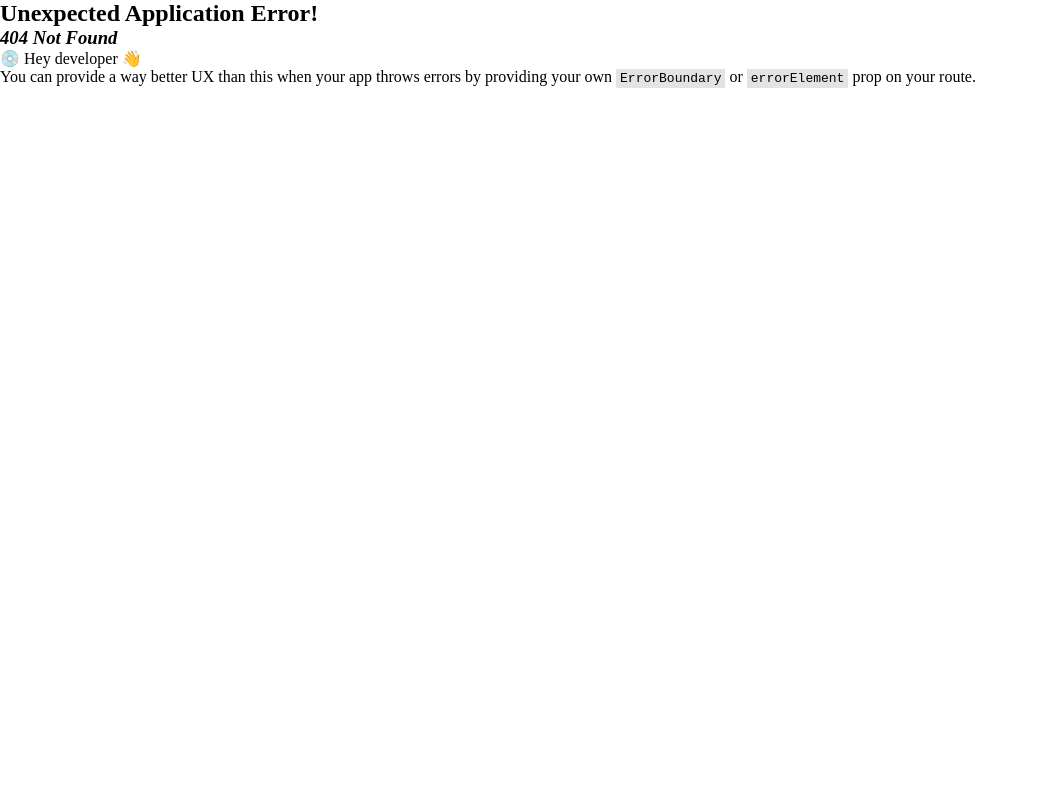
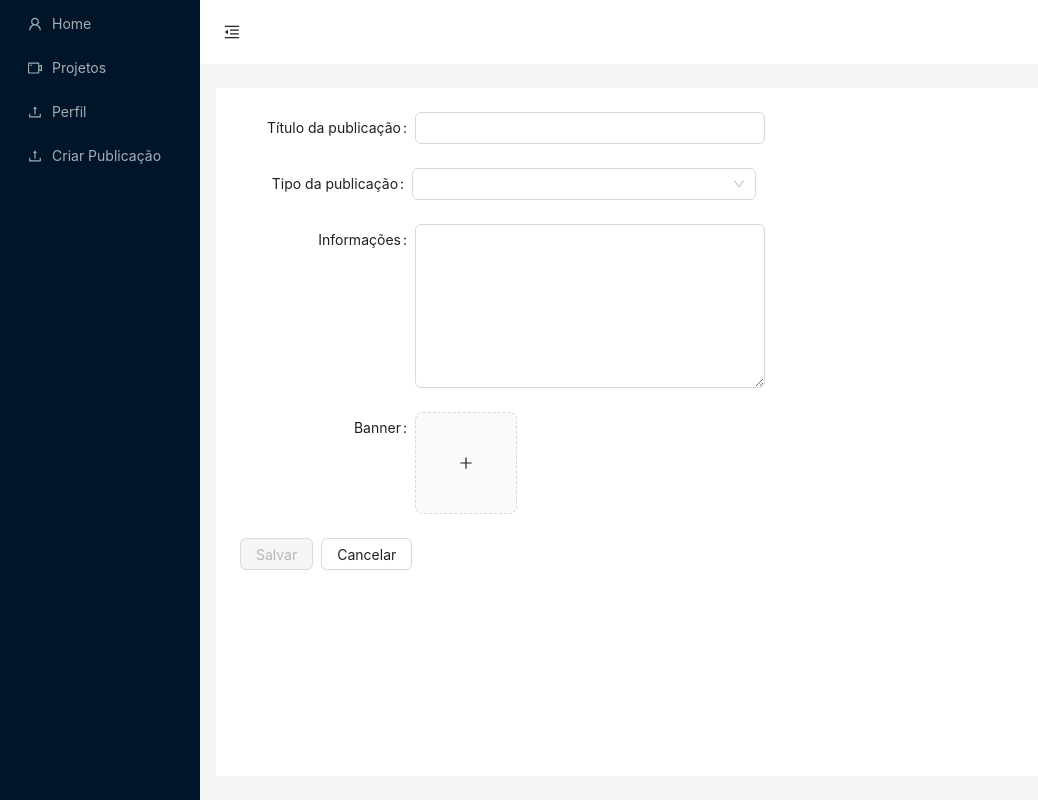
Before and after one commit to NASA-ScienceHub-App/ScienceHub-App-Frontend, a React (Vite) app: page /form-publication in a window 1280 px wide. Before the commit this address had no page. Shown: the whole page, without its empty margins (0-1038 px from the left). Built offline with nearby package versions, Linux system fonts and the light colour scheme.

Commit message:
feat/form-publication: adiciona formulário de criação de publicação

```diff
--- /dev/null
+++ b/src/pages/FormPublication/FormPublication.jsx
@@ -0,0 +1,181 @@
+import React, { useEffect, useRef, useState } from 'react'
+import { PlusOutlined } from '@ant-design/icons';
+import {
+    Button,
+    Form,
+    Input,
+    Select,
+    Upload,
+    Space
+} from 'antd';
+
+const habilidadesDefault = [];
+
+for (let i = 10; i < 36; i++) {
+    habilidadesDefault.push({
+        value: i.toString(36) + i,
+    });
+}
+
+const niveisDefault = [];
+
+for (let i = 10; i < 36; i++) {
+    niveisDefault.push({
+        value: i.toString(26) + i,
+    });
+}
+
+export default function Projects() {
+    const [form] = Form.useForm();
+    const [habilidades, setHabilidades] = useState(niveisDefault);
+    const [niveis, setNiveis] = useState(habilidadesDefault);
+    const [file, setFile] = useState();
+    const [tagsVisible, setTagsVisible] = useState(false);
+
+    const { TextArea } = Input;
+
+    const SubmitButton = ({ form }) => {
+        const [submittable, setSubmittable] = useState(false);
+
+        // Watch all values
+        const values = Form.useWatch([], form);
+
+        useEffect(() => {
+            form
+                .validateFields({
+                    validateOnly: true,
+                })
+                .then(
+                    () => {
+                        setSubmittable(true);
+                    },
+                    () => {
+                        setSubmittable(false);
+                    },
+                );
+        }, [values]);
+
+        return (
+            <Button type="primary" htmlType="submit" disabled={!submittable} onClick={postPublication}>
+                Salvar
+            </Button>
+        );
+    };
+
+    async function postPublication(){
+        const titulo = form.getFieldValue("Titulo");
+        const tipo = form.getFieldValue("Tipo");
+        const info = form.getFieldValue("Info");
+        //const response = await fetch();
+        console.log(titulo + "\n" + tipo+ "\n" + info + "\n" + "\n" + niveis+ "\n" + habilidades);
+    }
+
+    useEffect(() => {
+    }, [tagsVisible]);
+
+    const handleTagsChange = (values) => {
+        console.log(`lista: ${values}`);
+    };
+
+    const handlePubTypeChange = (value) => {
+        switch (value) {
+            case "Notícia":
+                setTagsVisible(false);
+                break;
+            case "Recrutamento":
+                setTagsVisible(true);
+                break;
+        }
+    };
+
+    const handleFileChange = (props) => {
+        console.log(props.file);
+    }
+
+    return (
+        <>
+            <Form
+                form={form}
+                labelCol={{
+                    span: 7,
+                }}
+                wrapperCol={{
+                    span: 14,
+                }}
+                layout="horizontal"
+                style={{
+                    maxWidth: 600,
+                }}
+            >
+                <Form.Item name="Titulo" label="Título da publicação">
+                    <Input />
+                </Form.Item>
+                <Form.Item name="Tipo" label="Tipo da publicação" style={{ marginRight: "10px" }}>
+                    <Select onChange={handlePubTypeChange}>
+                        <Select.Option value="Notícia">Notícia</Select.Option>
+                        <Select.Option value="Recrutamento">Recrutamento</Select.Option>
+                    </Select>
+                </Form.Item>
+                <Form.Item name="Info" label="Informações">
+                    <TextArea rows={7} />
+                </Form.Item>
+                <Form.Item name="Banner" label="Banner">
+                    {/* <Upload action="/upload.do" listType="picture-card"> */}
+                    <Upload maxCount="1" listType="picture-card" beforeUpload={() => {return false;}} onChange={handleFileChange}>
+                        <PlusOutlined />
+                    </Upload>
+                </Form.Item>
+
+                {tagsVisible && (
+                    <>
+                        <Form.Item name="Habilidades" label="Habilidades desejadas">
+                            <Space
+                                style={{
+                                    width: '100%',
+                                }}
+                                direction="vertical"
+                            >
+                                <Select
+                                    mode="multiple"
+                                    allowClear
+                                    style={{
+                                        width: '100%',
+                                    }}
+                                    placeholder="Selecione habilidades desejadas"
+                                    onChange={handleTagsChange}
+                                    options={habilidades}
+                                />
+                            </Space>
+                        </Form.Item>
+
+                        <Form.Item name="Niveis" label="Níveis desejados">
+                            <Space
+                                style={{
+                                    width: '100%',
+                                }}
+                                direction="vertical"
+                            >
+                                <Select
+                                    mode="multiple"
+                                    allowClear
+                                    style={{
+                                        width: '100%',
+                                    }}
+                                    placeholder="Selecione níveis desejados"
+                                    onChange={handleTagsChange}
+                                    options={niveis}
+                                />
+                            </Space>
+                        </Form.Item>
+                    </>
+                )}
+                <Form.Item>
+                    <Space>
+                        <SubmitButton form={form} />
+                        <Button htmlType="reset">Cancelar</Button>
+                    </Space>
+                </Form.Item>
+            </Form>
+        </>
+    )
+}
--- a/src/pages/Sidebar/Sidebar.jsx
+++ b/src/pages/Sidebar/Sidebar.jsx
@@ -39,6 +39,11 @@ export default function Sidebar({ collapsed }) {
                         icon: <UploadOutlined />,
                         label: "Perfil",
                     },
+                    {
+                        key: "/form-publication",
+                        icon: <UploadOutlined />,
+                        label: "Criar Publicação",
+                    },
                 ]}
             />
         </Sider>
--- a/src/routes/Routes.jsx
+++ b/src/routes/Routes.jsx
@@ -2,6 +2,7 @@ import React from "react";
 import { createBrowserRouter } from "react-router-dom";
 import Home from "../pages/Home/Home.jsx";
 import Projects from "../pages/Projects/Projects.jsx";
+import FormPublication from "../pages/FormPublication/FormPublication.jsx";
 
 const Routering = createBrowserRouter([
     {
@@ -12,6 +13,10 @@ const Routering = createBrowserRouter([
         path: "/projetos",
         element: <Home chilldren={<Projects />} />,
     },
+    {
+        path: "/form-publication",
+        element: <Home chilldren={<FormPublication />} />,
+    },
 ]);
 
 export default Routering;
```
